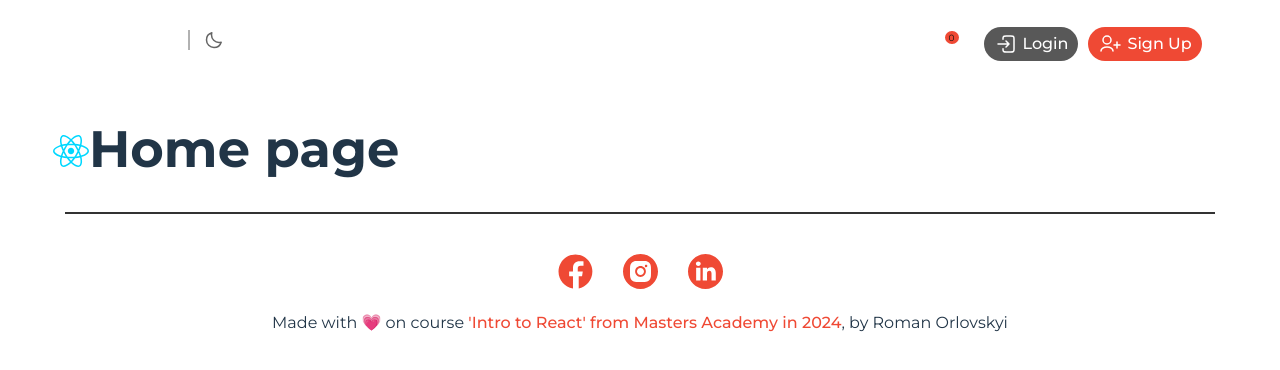
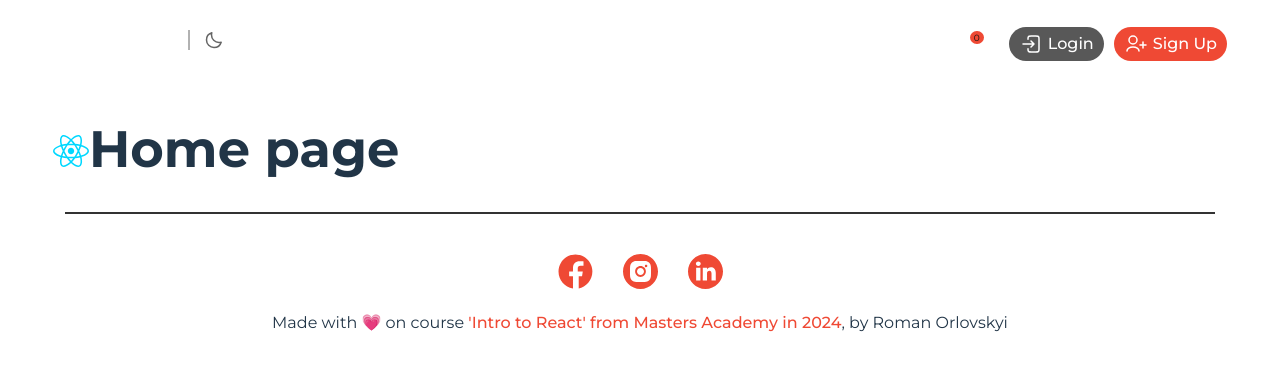
Before and after one commit to MastersAcademy/fe-react-2024, a React (Vite) app: page / in a window 1280 px wide. Shown: the top 370 px of the page. Built offline with nearby package versions, Linux system fonts and the light colour scheme.

Commit message:
fix header

```diff
--- a/src/components/header/Header.component.tsx
+++ b/src/components/header/Header.component.tsx
@@ -20,7 +20,7 @@ export const HeaderComponent = () => (
                     <HeaderNavigationComponent />
                 </div>
                 <div className={styles.headerColumn}>
-                    <div className={styles.headerColumnContainer}>
+                    <div className={`${styles.headerColumnContainer} ${styles.headerColumnRight}`}>
                         <HeaderCartComponent />
                         <HeaderAccountComponent />
                     </div>
--- a/src/components/header/header.module.css
+++ b/src/components/header/header.module.css
@@ -16,3 +16,7 @@
   display: flex;
   align-items: center;
 }
+
+.headerColumnRight {
+  justify-content: flex-end;
+}
```
